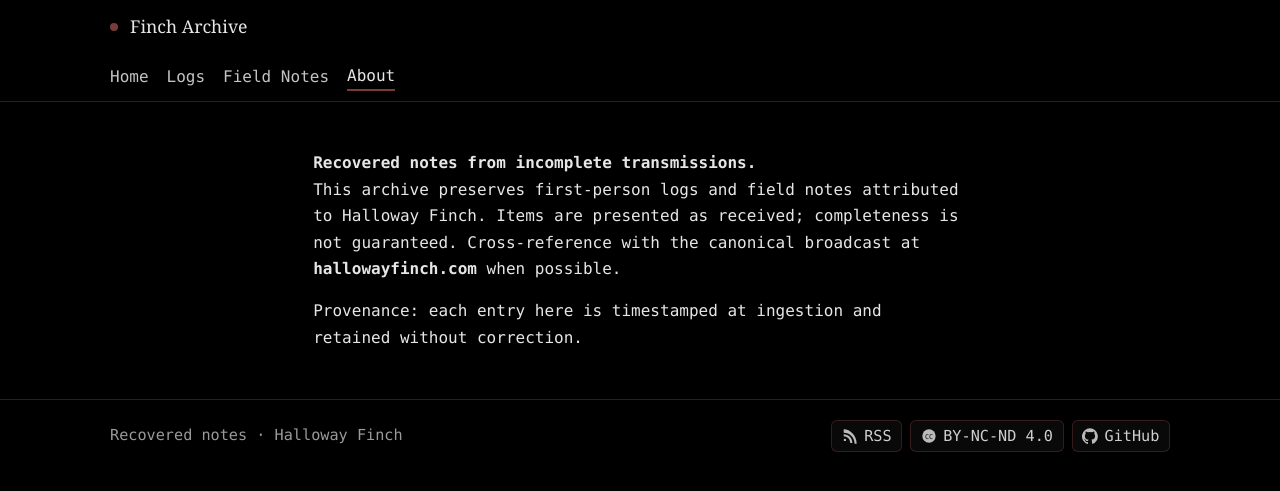
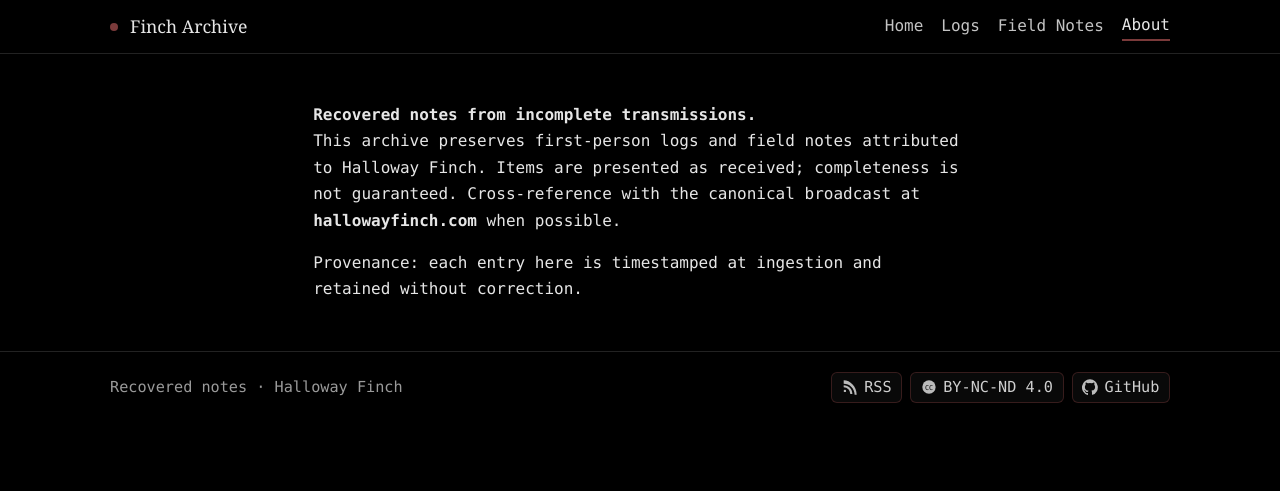
Before and after one commit to HallowayFinch/fincharchive.com, a Jekyll site: the page built from pages/about.md, in a window 1280 px wide. Shown: the top 491 px of the page. Built offline with Jekyll 4.4.1, drawn with Linux system fonts in a browser that asks for light colours.

Commit message:
Update style.css

```diff
--- a/assets/css/style.css
+++ b/assets/css/style.css
@@ -402,3 +402,10 @@ a:focus-visible,
     white-space:nowrap;
   }
 }
+
+/* Header flex bar */
+.header-flex{
+  display:flex;
+  justify-content:space-between;
+  align-items:center;
+}
```
